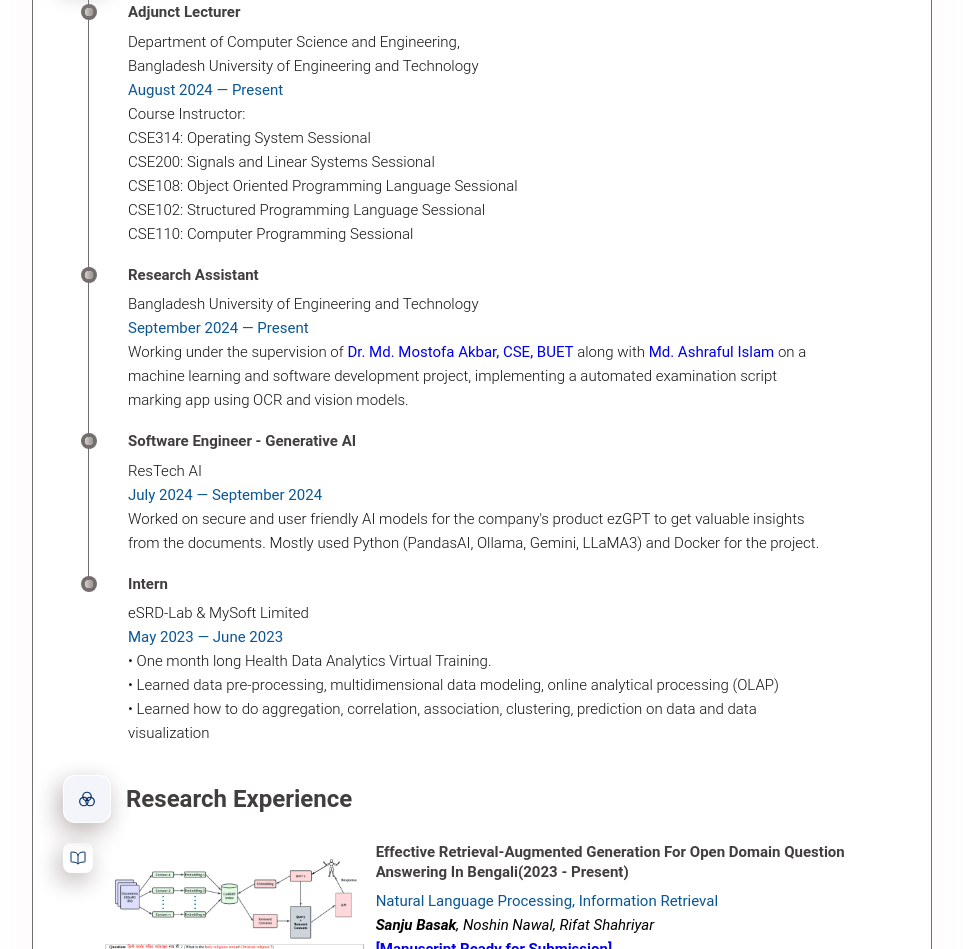
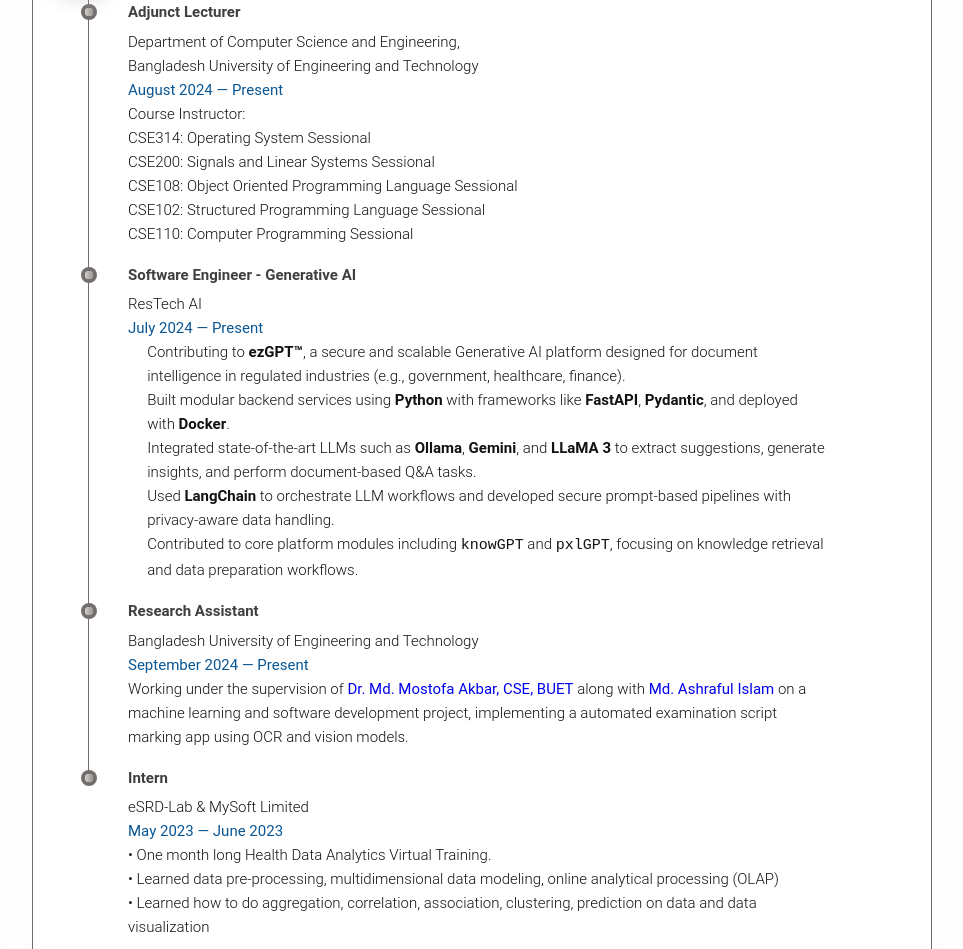
Before and after one commit to Sanju-Basak/sanju-basak.github.io, a plain HTML site: page index.html in a window 1280 px wide. Shown: the part 1337-2286 px from the top of the page, without its empty margins (158-1121 px from the left). Drawn offline with nearby package versions, Linux system fonts and the light colour scheme.

Commit message:
Added recent joining in ResTech

```diff
--- a/index.html
+++ b/index.html
@@ -222,12 +222,12 @@
         <section class="about-text">
             <!-- <p><span class="no-wrap"><img src="assets/images/nerd.png" width="16px" height="auto"></span> I'm Sanju (he/him), a fresh graduate from the <span class="no-wrap"><a href="https://cse.buet.ac.bd">Department of CSE, BUET</a></span>. I am currently working as a Software Engineer - Generative AI (ezGPT) at <b>ResTech AI</b> which is an US-based startup company. My research interests lie in the fields of <b>Machine Learning, Natural Language Processing,</b> as well as <b>The Web & Information Retrieval</b>. My current career goal is to pursue a PhD program in my field of interest.</p> -->
             <p><span class="no-wrap"><img src="assets/images/nerd.png" width="16px" height="auto"></span>
-              I'm Sanju (he/him), a recent graduate from the <span class="no-wrap"><a href="https://cse.buet.ac.bd">Department of Computer Science & Engineering (CSE)</a></span> at <span class="no-wrap"><a href="https://www.buet.ac.bd/web/">Bangladesh University of Engineering and Technology (BUET)</a></span>. Currently, I am an <b>adjunct lecturer</b> at the <b>Department of CSE, BUET</b>, and have prior experience as a <b>GenAI software engineer</b> at <span class="no-wrap"><a href="https://www.restechai.com/">ResTech AI</a></span>, a US-based company. My research focuses on <b>Natural Language Processing, Information Retrieval,</b> and <b>Human-AI Interaction</b>, with a special interest in <b>low-resource</b> and <b>multi-lingual language processing</b>. My career goal is to pursue a PhD in these areas, starting in <b>Fall 2025.</b></p>
+              I'm Sanju (he/him), a recent graduate from the <span class="no-wrap"><a href="https://cse.buet.ac.bd">Department of Computer Science & Engineering (CSE)</a></span> at <span class="no-wrap"><a href="https://www.buet.ac.bd/web/">Bangladesh University of Engineering and Technology (BUET)</a></span>. Currently, I am an <b>adjunct lecturer</b> at the <b>Department of CSE, BUET</b>, and also gathering experiences as a <b>GenAI software engineer</b> at <span class="no-wrap"><a href="https://www.restechai.com/">ResTech AI</a></span>, a US-based company. My research focuses on <b>Natural Language Processing, Information Retrieval,</b> and <b>Human-AI Interaction</b>, with a special interest in <b>low-resource</b> and <b>multi-lingual language processing</b>. My career goal is to pursue a PhD in these areas, starting in <b>Fall 2025.</b></p>
             <!-- <p><span class="no-wrap"><img src="assets/images/research.png" width="16px" height="auto"></span> Currently I’m working with <span class="no-wrap"><a href='https://praneeth.mit.edu/'>Dr. Praneeth Vepakomma (MIT)</a></span> on implementing the concept of <i>layer parallelization of the training process of deep learning models</i>, something that could highly impact the field of <span class="no-wrap"><a href="https://en.wikipedia.org/wiki/Federated_learning">Federated Learning</a></span>. I’ve also previously worked on independent research projects in this area, particularly one where I implemented a secure-sum <span class="no-wrap"><a href="https://github.com/Mushtari-Sadia/Privacy-Preserving-ML-with-Secure-Sum-Protocol">gradient descent protocol</a></span> for Federated Learning using Docker. </p> -->
 
             <p><span class="no-wrap"><img src="assets/images/research.png" width="16px" height="auto"></span> My undergraduate thesis project was under <span class="no-wrap"><a href="https://scholar.google.com/citations?user=p-w4hOUAAAAJ&hl=en&oi=ao">Dr. Rifat Shahriyar, CSE, BUET</a></span>. We created an <b><i>Effective Retrieval-Augmented Generation pipeline for Open Domain Question Answering in Bengali</i></b> . Currently, our manuscript (joint first-authored) is ready for submission. </p>
 
-            <p><span class="no-wrap"><img src="assets/images/research.png" width="16px" height="auto"></span> I am currently working as a Research Assistant under <span class="no-wrap"><a href="https://scholar.google.com/citations?user=MGijYYAAAAAJ&hl=en&oi=ao">Dr. Md. Mostofa Akbar</a></span> in the <b>Department of Computer Science and Engineering (CSE)</b> at <b>BUET</b>. Our project focuses on developing a web-based platform aimed at automating the evaluation of medical exams. This involves utilizing advanced computer vision models and optical character recognition (OCR) technology to accurately extract answers from handwritten or printed exam scripts. The integration of these technologies aims to streamline and enhance the efficiency and accuracy of the medical exam grading process. </p>
+            <p><span class="no-wrap"><img src="assets/images/research.png" width="16px" height="auto"></span> I have worked as a Research Assistant under <span class="no-wrap"><a href="https://scholar.google.com/citations?user=MGijYYAAAAAJ&hl=en&oi=ao">Dr. Md. Mostofa Akbar</a></span> in the <b>Department of Computer Science and Engineering (CSE)</b> at <b>BUET</b>. Our project focuses on developing a web-based platform aimed at automating the evaluation of medical exams. This involves utilizing advanced computer vision models and optical character recognition (OCR) technology to accurately extract answers from handwritten or printed exam scripts. The integration of these technologies aims to streamline and enhance the efficiency and accuracy of the medical exam grading process. </p>
             <!-- <p><span class="no-wrap"><img src="assets/images/teacher.png" width="16px" height="auto"></span>Apart from my research, I am also fortunate enough to contribute to the academic community through teaching. I’m currently the instructor of undergraduate-level courses on Data Structures and Algorithms, Embedded Systems and Interfacing etc.</p> -->
 
             <!-- <p><span class="no-wrap"><img src="assets/images/cup.png" width="16px" height="auto"></span>            As an undergrad student at BUET, I've participated and won multiple prestigious competitions in the fields of <b>Machine Learning, Deep Learning, Natural Language Processing and Software Development</b> such as Herwill Datathon 2022, <span class="no-wrap"><a href="https://www.hackerearth.com/challenges/hackathon/microsoft-virtual-hackathon-2022/">Microsoft Virtual Hackathon 2022</a></span> and the <span class="no-wrap"><a href="https://www.undp.org/bangladesh/blog/womens-digital-innovation-hackathon#:~:text=AI%20based%20Dengue%20Monitor%20%26%20Control%20System">UNDP WDI Hackathon 2021</a></span> as part of a team. I’m also passionate about the advancement of women in STEM in my country. I was the president of Bangladeshi Women in Computer Science and Engineering <span class="no-wrap"><a href="https://bwcse.wordpress.com/">(BWCSE)</a></span>, where we initiated many projects to guide undergrad female students in my university to build their career in CSE. </p> -->
@@ -262,7 +262,6 @@
             <ol class="timeline-list">
 
               <li class="timeline-item">
-
                 <h4 class="h4 timeline-item-title">Adjunct Lecturer</h4>
                 <p class="timeline-text">Department of Computer Science and Engineering,</p>
                 <p class="timeline-text">Bangladesh University of Engineering and Technology</p>
@@ -284,6 +283,32 @@
 
               <li class="timeline-item">
 
+                <h4 class="h4 timeline-item-title">Software Engineer - Generative AI</h4>
+                <p class="timeline-text">ResTech AI</p>
+                <span>July 2024 — Present</span>
+
+                <ul class="timeline-text" style="padding-left: 1.2rem; list-style-type: disc;">
+                  <li>
+                    Contributing to <strong>ezGPT™</strong>, a secure and scalable Generative AI platform designed for document intelligence in regulated industries (e.g., government, healthcare, finance).
+                  </li>
+                  <li>
+                    Built modular backend services using <strong>Python</strong> with frameworks like <strong>FastAPI</strong>, <strong>Pydantic</strong>, and deployed with <strong>Docker</strong>.
+                  </li>
+                  <li>
+                    Integrated state-of-the-art LLMs such as <strong>Ollama</strong>, <strong>Gemini</strong>, and <strong>LLaMA 3</strong> to extract suggestions, generate insights, and perform document-based Q&A tasks.
+                  </li>
+                  <li>
+                    Used <strong>LangChain</strong> to orchestrate LLM workflows and developed secure prompt-based pipelines with privacy-aware data handling.
+                  </li>
+                  <li>
+                    Contributed to core platform modules including <code>knowGPT</code> and <code>pxlGPT</code>, focusing on knowledge retrieval and data preparation workflows.
+                  </li>
+                </ul>
+
+              </li>
+
+              <li class="timeline-item">
+
                 <h4 class="h4 timeline-item-title">Research Assistant</h4>
                 <p class="timeline-text">Bangladesh University of Engineering and Technology</p>
                 <span>September 2024 — Present</span>
@@ -294,19 +319,8 @@
 
               </li>
 
-              <li class="timeline-item">
 
-                <h4 class="h4 timeline-item-title">Software Engineer - Generative AI </h4>
-                <p class="timeline-text">ResTech AI</p>
-                <!-- <p class="timeline-text">BRAC University</p> -->
-                <span>July 2024 — September 2024</span>
 
-                <p class="timeline-text">
-                   Worked on secure and user friendly AI models for the company's product ezGPT to get valuable insights from the documents. Mostly used Python (PandasAI, Ollama, Gemini, LLaMA3) and Docker for the project.
-
-                </p>
-
-              </li>
 
 
               <li class="timeline-item">
```
